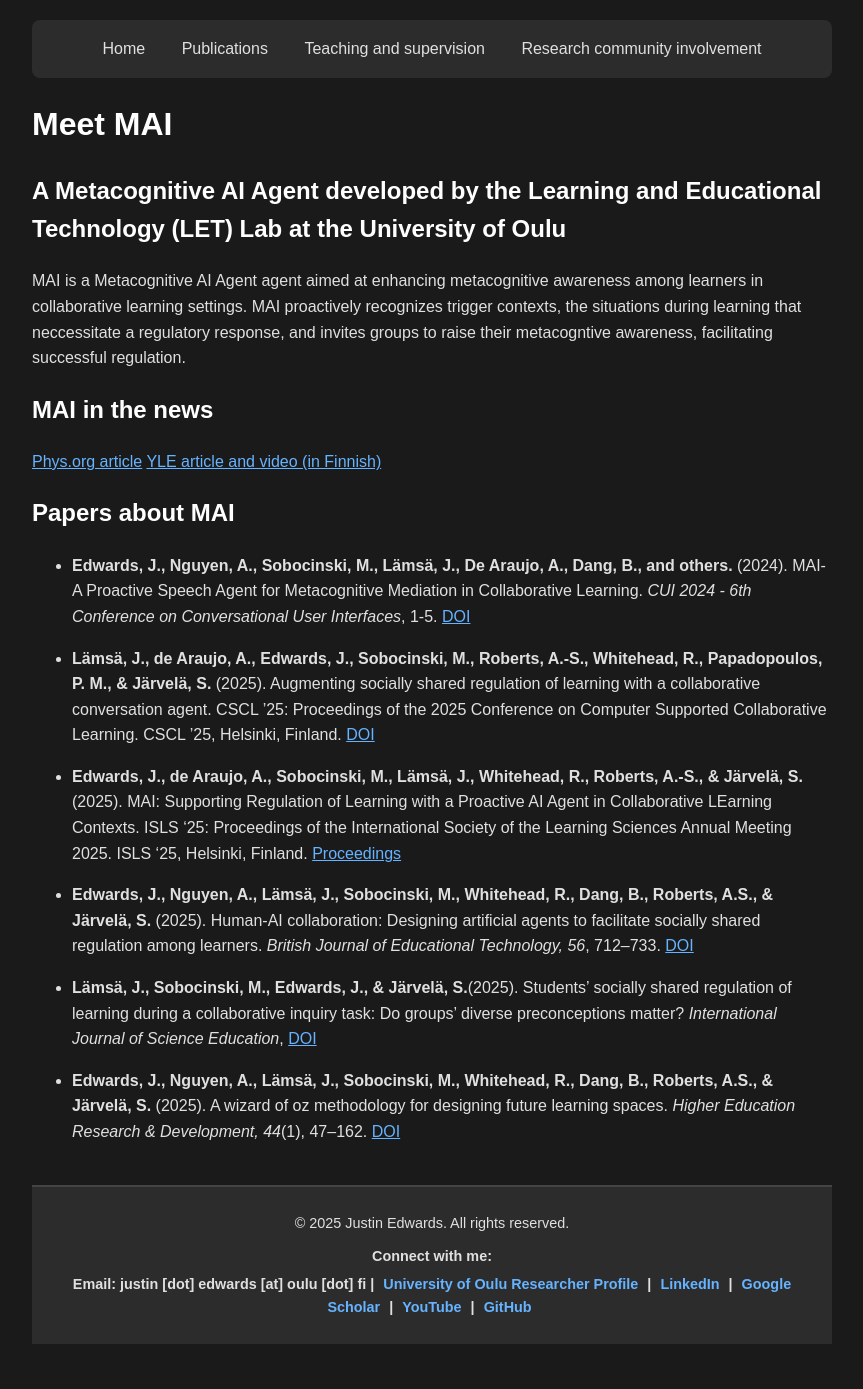
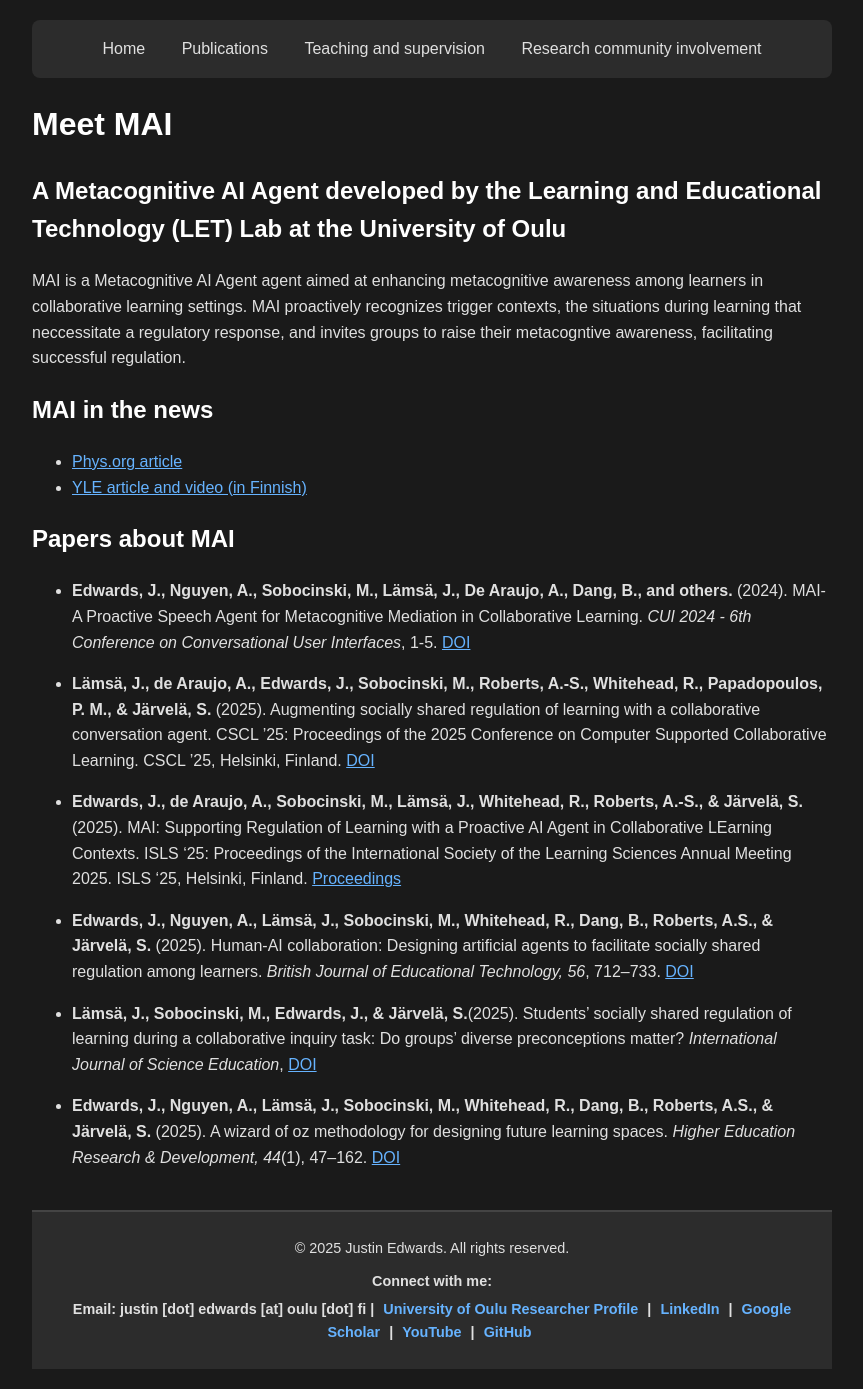
Before and after one commit to justinHCI/justinHCI.github.io, a Jekyll site: the page built from MAI.md, in a window 1280 px wide. Shown: the whole page, without its empty margins (208-1071 px from the left). Built offline with Jekyll 4.4.1, drawn with Linux system fonts in a browser that asks for light colours; before the commit the page ends 1364 px from its top, so only the background shows below that.

Commit message:
Update MAI.md

```diff
--- a/MAI.md
+++ b/MAI.md
@@ -8,8 +8,8 @@ title: MAI
 MAI is a Metacognitive AI Agent agent aimed at enhancing metacognitive awareness among learners in collaborative learning settings. MAI proactively recognizes trigger contexts, the situations during learning that neccessitate a regulatory response, and invites groups to raise their metacogntive awareness, facilitating successful regulation.
 
 ## MAI in the news
-[Phys.org article](https://phys.org/news/2025-02-teenage-physics-students-finland-positive.html)
-[YLE article and video (in Finnish)](https://yle.fi/a/74-20130127)
+- [Phys.org article](https://phys.org/news/2025-02-teenage-physics-students-finland-positive.html)
+- [YLE article and video (in Finnish)](https://yle.fi/a/74-20130127)
 
 
 ## Papers about MAI
```
